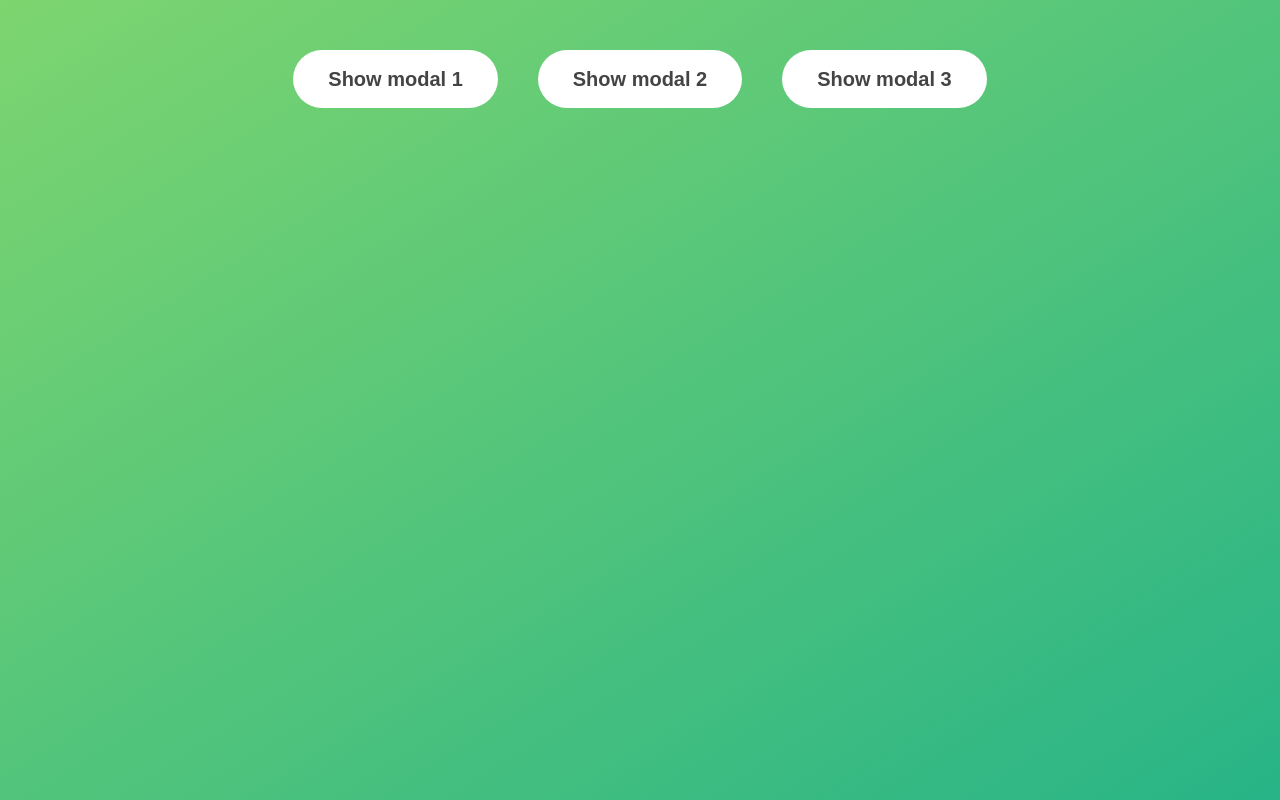
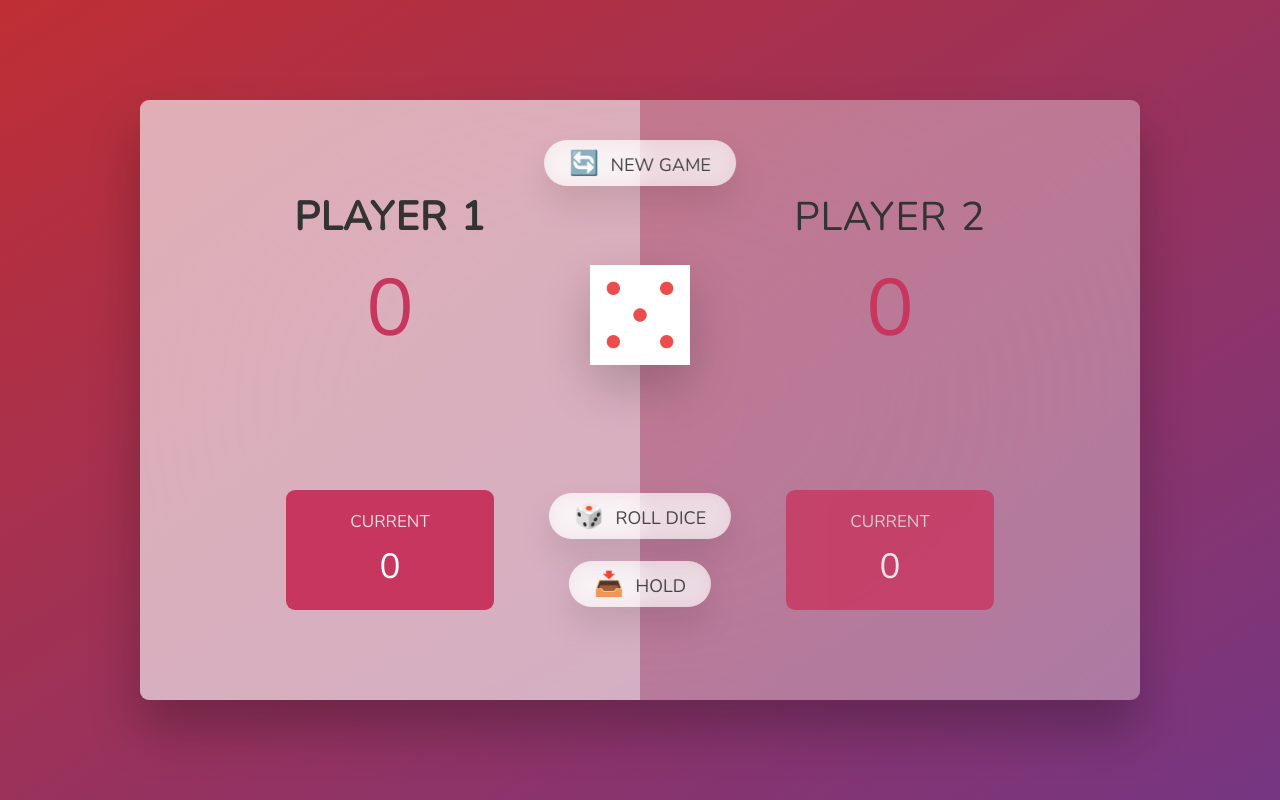
Before and after one commit to AliSubhani1/JavascriptTraining, a plain HTML site: page index.html in a window 1280 px wide. Drawn offline with nearby package versions, Linux system fonts and the light colour scheme.

Commit message:
data manipulation practice

```diff
--- a/index.html
+++ b/index.html
@@ -5,28 +5,32 @@
     <meta name="viewport" content="width=device-width, initial-scale=1.0" />
     <meta http-equiv="X-UA-Compatible" content="ie=edge" />
     <link rel="stylesheet" href="style.css" />
-    <title>Modal window</title>
+    <title>Pig Game</title>
   </head>
   <body>
-    <button class="show-modal">Show modal 1</button>
-    <button class="show-modal">Show modal 2</button>
-    <button class="show-modal">Show modal 3</button>
+    <main>
+      <section class="player player--0 player--active">
+        <h2 class="name" id="name--0">Player 1</h2>
+        <p class="score" id="score--0">43</p>
+        <div class="current">
+          <p class="current-label">Current</p>
+          <p class="current-score" id="current--0">0</p>
+        </div>
+      </section>
+      <section class="player player--1">
+        <h2 class="name" id="name--1">Player 2</h2>
+        <p class="score" id="score--1">24</p>
+        <div class="current">
+          <p class="current-label">Current</p>
+          <p class="current-score" id="current--1">0</p>
+        </div>
+      </section>
 
-    <div class="modal hidden">
-      <button class="close-modal">&times;</button>
-      <h1>I'm a modal window 😍</h1>
-      <p>
-        Lorem ipsum dolor sit amet, consectetur adipisicing elit, sed do eiusmod
-        tempor incididunt ut labore et dolore magna aliqua. Ut enim ad minim
-        veniam, quis nostrud exercitation ullamco laboris nisi ut aliquip ex ea
-        commodo consequat. Duis aute irure dolor in reprehenderit in voluptate
-        velit esse cillum dolore eu fugiat nulla pariatur. Excepteur sint
-        occaecat cupidatat non proident, sunt in culpa qui officia deserunt
-        mollit anim id est laborum.
-      </p>
-    </div>
-    <div class="overlay hidden"></div>
-
+      <img src="dice-5.png" alt="Playing dice" class="dice" />
+      <button class="btn btn--new">🔄 New game</button>
+      <button class="btn btn--roll">🎲 Roll dice</button>
+      <button class="btn btn--hold">📥 Hold</button>
+    </main>
     <script src="script.js"></script>
   </body>
 </html>
--- a/script.js
+++ b/script.js
@@ -1,30 +1,37 @@
 "use strict";
 
-const modal = document.querySelector(".modal");
-const overlay = document.querySelector(".overlay");
-const btnCloseModal = document.querySelector(".close-modal");
-const btnOpenModal = document.querySelectorAll(".show-modal");
-console.log(btnOpenModal);
-function openModal() {
-  console.log("button clicked");
-  modal.classList.remove("hidden");
-  overlay.classList.remove("hidden");
-}
-for (let i = 0; i < btnOpenModal.length; i++)
-  btnOpenModal[i].addEventListener("click", openModal);
+const player0El = document.querySelector(".player--0");
+const player1El = document.querySelector(".player--1");
+const score0El = document.querySelector("#score--0");
+const score1El = document.getElementById("score--1"); //get element by id is same as query selector
+const diceEl = document.querySelector(".dice");
+const btnNew = document.querySelector(".btn--new");
+const btnRoll = document.querySelector(".btn--roll");
+const btnHold = document.querySelector(".btn--hold");
+const current0El = document.getElementById("current--0");
+const current1El = document.getElementById("current--1");
 
-function closeModel() {
-  modal.classList.add("hidden");
-  overlay.classList.add("hidden");
-}
-btnCloseModal.addEventListener("click", closeModel);
-
-overlay.addEventListener("click", closeModel);
-
-document.addEventListener("keydown", function (e) {
-  if (e.key === "Escape") {
-    if (!modal.classList.contains("hidden")) {
-      closeModel();
-    }
+score0El.textContent = 0;
+score1El.textContent = 0;
+diceEl.classList.add("hidden");
+const scores = [0, 0];
+let currentScore = 0;
+let activePlayer = 0;
+btnRoll.addEventListener("click", function () {
+  const dice = Math.trunc(Math.random() * 6) + 1;
+  console.log(dice);
+  diceEl.classList.remove("hidden");
+  diceEl.src = `dice-${dice}.png`;
+  if (dice !== 1) {
+    currentScore += dice;
+    document.getElementById(
+      `current--${activePlayer}`
+    ).textContent = currentScore;
+  } else {
+    document.getElementById(`current--${activePlayer}`).textContent = 0;
+    activePlayer = activePlayer === 0 ? 1 : 0;
+    currentScore = 0;
+    player0El.classList.toggle("player-active");
+    player1El.classList.toggle("player--active");
   }
 });
--- a/style.css
+++ b/style.css
@@ -1,3 +1,5 @@
+@import url('https://fonts.googleapis.com/css2?family=Nunito&display=swap');
+
 * {
   margin: 0;
   padding: 0;
@@ -10,76 +12,156 @@ html {
 }
 
 body {
-  font-family: sans-serif;
+  font-family: 'Nunito', sans-serif;
+  font-weight: 400;
+  height: 100vh;
   color: #333;
-  line-height: 1.5;
-  height: 100vh;
-  position: relative;
+  background-image: linear-gradient(to top left, #753682 0%, #bf2e34 100%);
   display: flex;
-  align-items: flex-start;
+  align-items: center;
   justify-content: center;
-  background: linear-gradient(to top left, #28b487, #7dd56f);
 }
 
-.show-modal {
-  font-size: 2rem;
-  font-weight: 600;
-  padding: 1.75rem 3.5rem;
-  margin: 5rem 2rem;
-  border: none;
-  background-color: #fff;
-  color: #444;
-  border-radius: 10rem;
-  cursor: pointer;
+/* LAYOUT */
+main {
+  position: relative;
+  width: 100rem;
+  height: 60rem;
+  background-color: rgba(255, 255, 255, 0.35);
+  backdrop-filter: blur(200px);
+  filter: blur();
+  box-shadow: 0 3rem 5rem rgba(0, 0, 0, 0.25);
+  border-radius: 9px;
+  overflow: hidden;
+  display: flex;
 }
 
-.close-modal {
-  position: absolute;
-  top: 1.2rem;
-  right: 2rem;
-  font-size: 5rem;
-  color: #333;
-  cursor: pointer;
-  border: none;
-  background: none;
+.player {
+  flex: 50%;
+  padding: 9rem;
+  display: flex;
+  flex-direction: column;
+  align-items: center;
+  transition: all 0.75s;
 }
 
-h1 {
-  font-size: 2.5rem;
-  margin-bottom: 2rem;
+/* ELEMENTS */
+.name {
+  position: relative;
+  font-size: 4rem;
+  text-transform: uppercase;
+  letter-spacing: 1px;
+  word-spacing: 2px;
+  font-weight: 300;
+  margin-bottom: 1rem;
 }
 
-p {
-  font-size: 1.8rem;
+.score {
+  font-size: 8rem;
+  font-weight: 300;
+  color: #c7365f;
+  margin-bottom: auto;
 }
 
-/* -------------------------- */
-/* CLASSES TO MAKE MODAL WORK */
-.hidden {
-  display: none;
+.player--active {
+  background-color: rgba(255, 255, 255, 0.4);
+}
+.player--active .name {
+  font-weight: 700;
+}
+.player--active .score {
+  font-weight: 400;
 }
 
-.modal {
+.player--active .current {
+  opacity: 1;
+}
+
+.current {
+  background-color: #c7365f;
+  opacity: 0.8;
+  border-radius: 9px;
+  color: #fff;
+  width: 65%;
+  padding: 2rem;
+  text-align: center;
+  transition: all 0.75s;
+}
+
+.current-label {
+  text-transform: uppercase;
+  margin-bottom: 1rem;
+  font-size: 1.7rem;
+  color: #ddd;
+}
+
+.current-score {
+  font-size: 3.5rem;
+}
+
+/* ABSOLUTE POSITIONED ELEMENTS */
+.btn {
   position: absolute;
-  top: 50%;
   left: 50%;
-  transform: translate(-50%, -50%);
-  width: 70%;
+  transform: translateX(-50%);
+  color: #444;
+  background: none;
+  border: none;
+  font-family: inherit;
+  font-size: 1.8rem;
+  text-transform: uppercase;
+  cursor: pointer;
+  font-weight: 400;
+  transition: all 0.2s;
 
   background-color: white;
-  padding: 6rem;
-  border-radius: 5px;
-  box-shadow: 0 3rem 5rem rgba(0, 0, 0, 0.3);
-  z-index: 10;
+  background-color: rgba(255, 255, 255, 0.6);
+  backdrop-filter: blur(10px);
+
+  padding: 0.7rem 2.5rem;
+  border-radius: 50rem;
+  box-shadow: 0 1.75rem 3.5rem rgba(0, 0, 0, 0.1);
 }
 
-.overlay {
+.btn::first-letter {
+  font-size: 2.4rem;
+  display: inline-block;
+  margin-right: 0.7rem;
+}
+
+.btn--new {
+  top: 4rem;
+}
+.btn--roll {
+  top: 39.3rem;
+}
+.btn--hold {
+  top: 46.1rem;
+}
+
+.btn:active {
+  transform: translate(-50%, 3px);
+  box-shadow: 0 1rem 2rem rgba(0, 0, 0, 0.15);
+}
+
+.btn:focus {
+  outline: none;
+}
+
+.dice {
   position: absolute;
-  top: 0;
-  left: 0;
-  width: 100%;
-  height: 100%;
-  background-color: rgba(0, 0, 0, 0.6);
-  backdrop-filter: blur(3px);
-  z-index: 5;
+  left: 50%;
+  top: 16.5rem;
+  transform: translateX(-50%);
+  height: 10rem;
+  box-shadow: 0 2rem 5rem rgba(0, 0, 0, 0.2);
 }
+
+.player--winner {
+  background-color: #2f2f2f;
+}
+
+.player--winner .name {
+  font-weight: 700;
+  color: #c7365f;
+}
```
Also changed, not shown: dice-1.png (added), dice-2.png (added), dice-3.png (added), dice-4.png (added), dice-5.png (added), dice-6.png (added), pig-game-flowchart.png (added).
